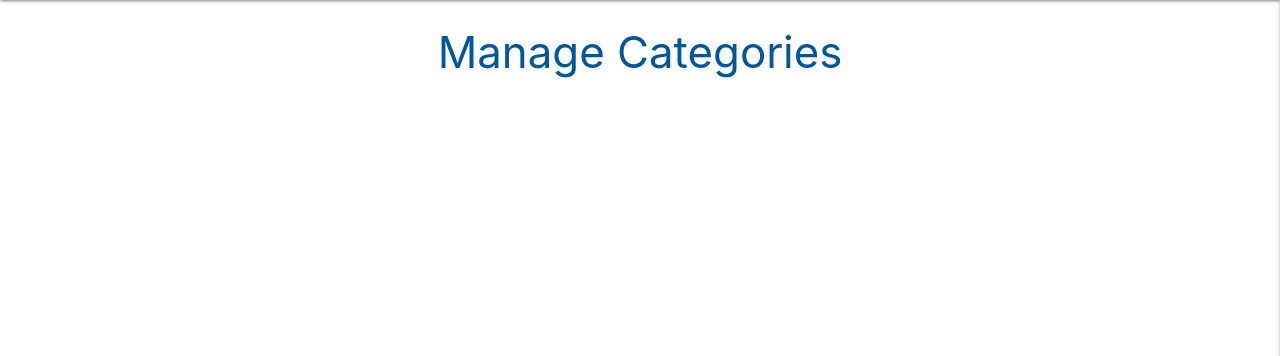
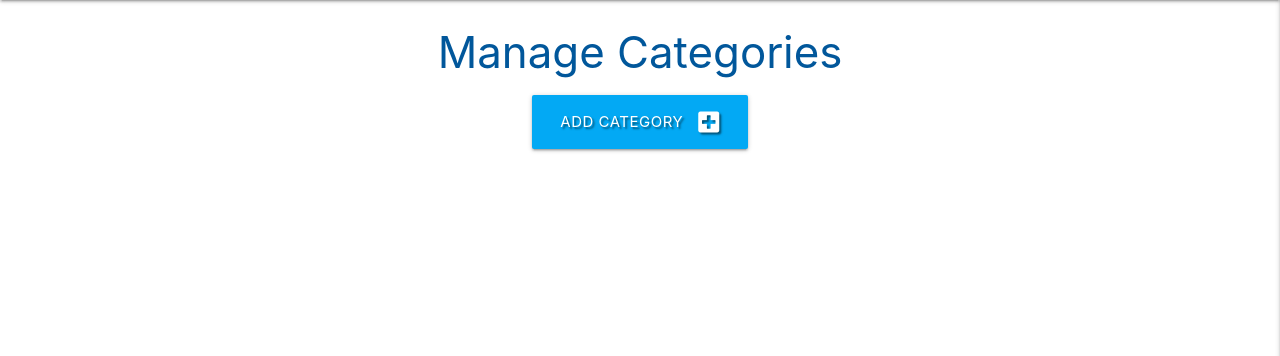
Before and after one commit to Andreim1998/Task-Manager, a Flask app: page /get_categories in a window 1280 px wide. Shown: the part 64-420 px from the top of the page. Run offline with Flask 2, Linux system fonts and the light colour scheme; data that the repository does not hold is empty; some libraries are stand-ins or nearby versions.

Commit message:
Option to add Category to db

```diff
--- a/app.py
+++ b/app.py
@@ -151,7 +151,18 @@ def get_categories():
     categories = list(mongo.db.categories.find().sort("category_name", 1))
     return render_template("categories.html", categories=categories)
 
+@app.route("/add_category", methods=["GET", "POST"])
+def add_category():
+    if request.method == "POST":
+        category = {
+            "category_name": request.form.get("category_name")
+        }
+        mongo.db.categories.insert_one(category)
+        flash("New Category Added")
+        return redirect(url_for("get_categories"))
 
+
+    return render_template("add_category.html")
 
 if __name__ == "__main__":
     app.run(host=os.environ.get("IP"),
--- a/templates/categories.html
+++ b/templates/categories.html
@@ -2,6 +2,14 @@
 {% block content %}
 
 <h3 class="light-blue-text text-darken-4 center-align">Manage Categories</h3>
+
+<div class="row">
+    <div class="col s12 center-align">
+        <a href="{{ url_for('add_category') }}" class="btn-large light-blue dareken-2 text-shadow">
+            Add Category <i class="fas fa-plus-square right"></i>
+        </a>
+    </div>
+</div>
 
 
 <div class="row">
```
Also changed, not shown: templates/add_category.html (added, +28 -0 lines).
